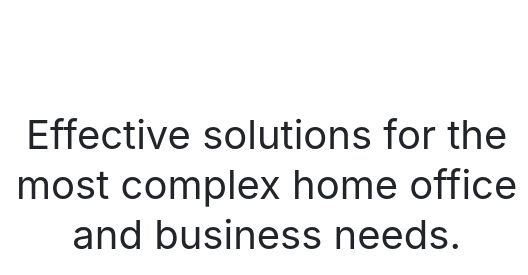
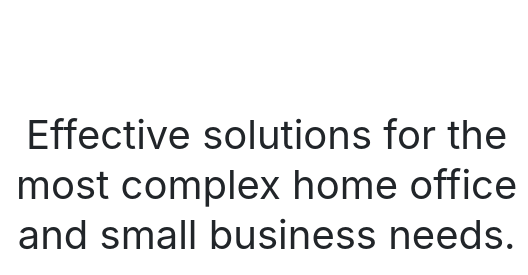
Before and after one commit to 4252/website, a Gatsby site: page / in a window 1280 px wide. Shown: the part 153-428 px from the top of the page, 0-528 px from the left. Built offline with nearby package versions, Linux system fonts and the light colour scheme; Gatsby itself is replaced by a stand-in of ours; grey boxes are pictures that could not be loaded.

Commit message:
Update to small business

```diff
--- a/src/pages/index.js
+++ b/src/pages/index.js
@@ -13,7 +13,7 @@ const IndexPage = (props) => (
       <Row noGutters style={{ flexGrow: "1" }}>
         <Col xs={{ span: 12, order: 2 }} sm={{ span: 12, order: 2 }} md={{ span: 5, order: 1 }} style={{ display: "block", margin: "auto", textAlign: "center" }}>
           <p style={{ display: "inline-block" }}>
-            <span style={{ fontSize: "40px", lineHeight: "50px" }}>Effective solutions for the most complex home office and business needs.</span>
+            <span style={{ fontSize: "40px", lineHeight: "50px" }}>Effective solutions for the most complex home office and small business needs.</span>
           </p>
           <p style={{ display: "inline-block" }}>
             <span style={{ fontSize: "20px", lineHeight: "10px" }}>We support customer's throughout the United States. But if you want same day, on-site service, please be in
```
